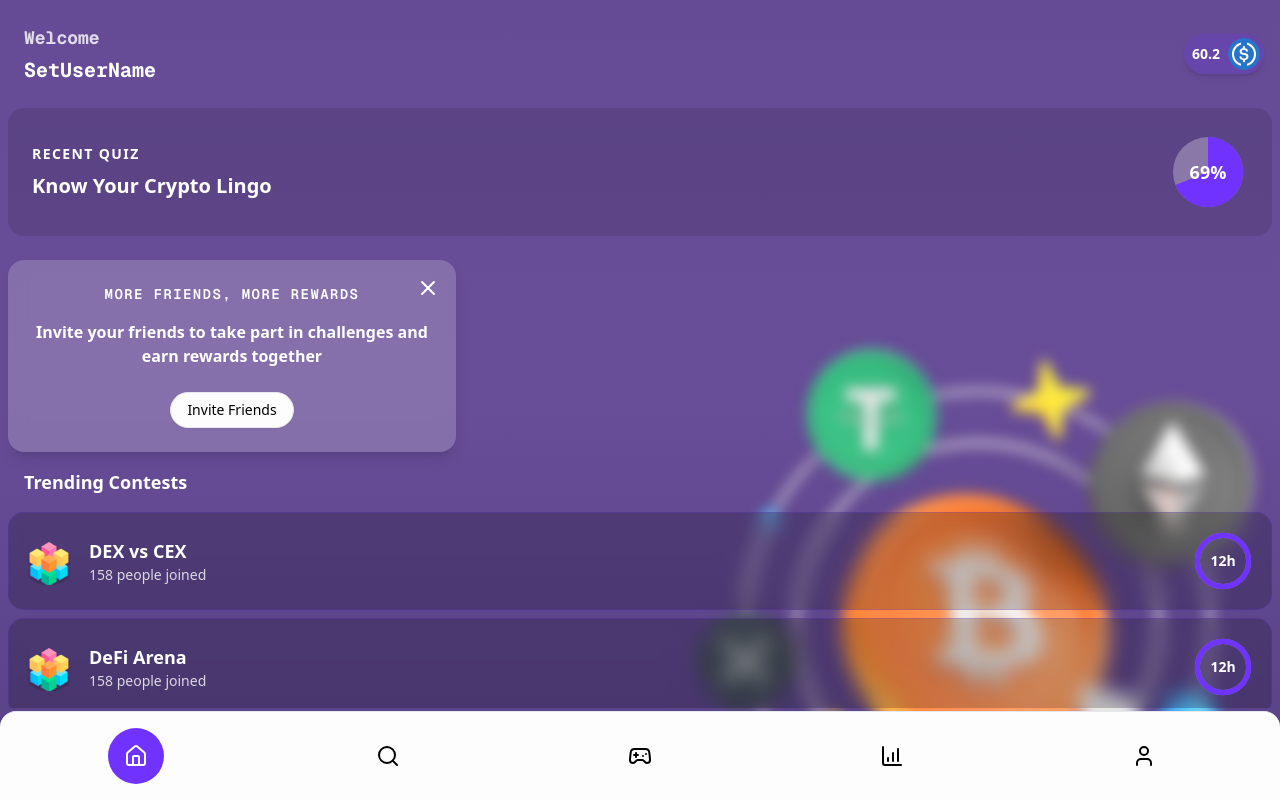
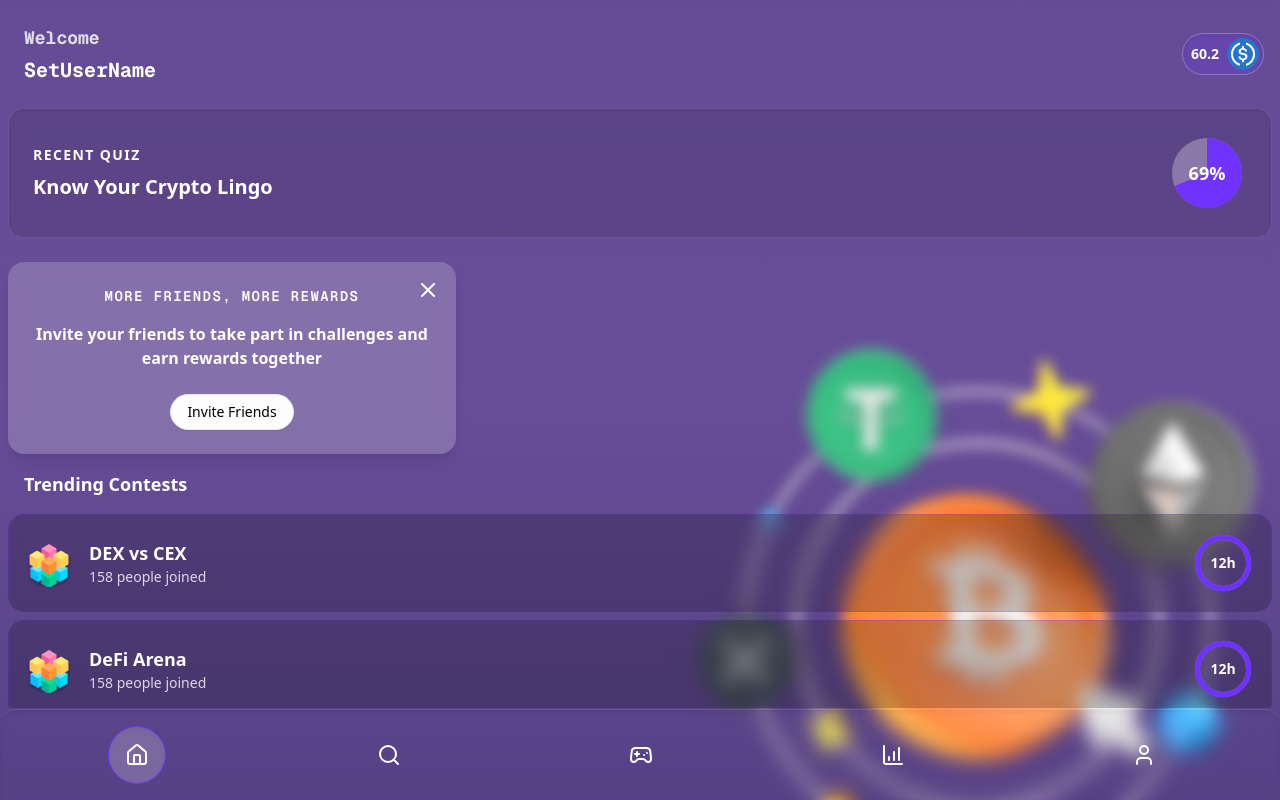
Before and after one commit to DeQuizifi/app.dequizifi.xyz, a Next.js app: page /home in a window 1280 px wide. Built offline with nearby package versions, Linux system fonts and the light colour scheme.

Commit message:
style: update BottomNavbar and User components for improved aesthetics and consistency

```diff
--- a/src/components/common/BottomNavbar/BottomNavbar.tsx
+++ b/src/components/common/BottomNavbar/BottomNavbar.tsx
@@ -63,7 +63,7 @@ export function BottomNavbar() {
 
   return (
     <nav
-      className="fixed bottom-0 left-0 right-0 z-50 bg-background border-t border-border rounded-t-2xl shadow-lg"
+      className="fixed bottom-0 left-0 right-0 z-50 bg-transparent border-t border-border/10 rounded-t-2xl shadow-inner backdrop-blur-sm"
       aria-label="Main navigation"
     >
       <div className="flex items-center justify-around gap-3 px-4 py-4 max-w-screen-xl mx-auto">
@@ -81,13 +81,13 @@ export function BottomNavbar() {
               <span
                 className={
                   "inline-flex items-center justify-center p-4 rounded-full " +
-                  (active ? "bg-primary" : "")
+                  (active ? "bg-white/20 shadow-inner border border-primary" : "")
                 }
               >
                 <Icon
                   className={
                     "h-6 w-6 " +
-                    (active ? "text-primary-foreground" : "text-foreground")
+                    (active ? "text-primary-foreground" : "text-white")
                   }
                   aria-hidden="true"
                 />
--- a/src/components/models/user/UserNameBalanceCard.tsx
+++ b/src/components/models/user/UserNameBalanceCard.tsx
@@ -21,7 +21,7 @@ export function UserNameBalance() {
       </div>
 
       <div className="flex items-center">
-        <div className="flex items-center bg-primary/20 px-1 py-1 rounded-full shadow-md backdrop-blur-md">
+        <div className="flex items-center bg-primary/20 px-1 py-1 rounded-full shadow-inner backdrop-blur-sm border border-border/30">
           <span className="text-sm text-primary-foreground font-bold ml-1">
             60.2
           </span>
--- a/src/components/models/user/UserRecentQuizCard.tsx
+++ b/src/components/models/user/UserRecentQuizCard.tsx
@@ -13,7 +13,7 @@ export function UserRecentQuiz() {
   const largeArcFlag = percentage > 50 ? 1 : 0;
 
   return (
-    <div className="rounded-2xl bg-foreground/10 p-6">
+    <div className="rounded-2xl bg-foreground/10 p-6 backdrop-blur-sm border border-border/10 shadow-inner">
       <div className="flex items-center justify-between">
         <div className="flex-1 space-y-2">
           <h3 className="text-sm font-semibold text-primary-foreground tracking-widest">
```
